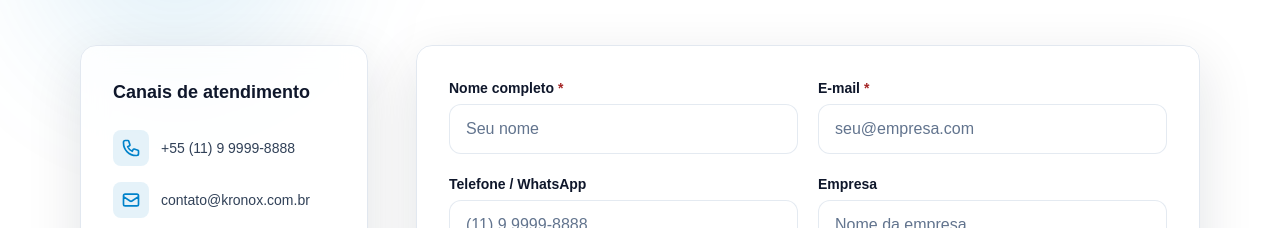
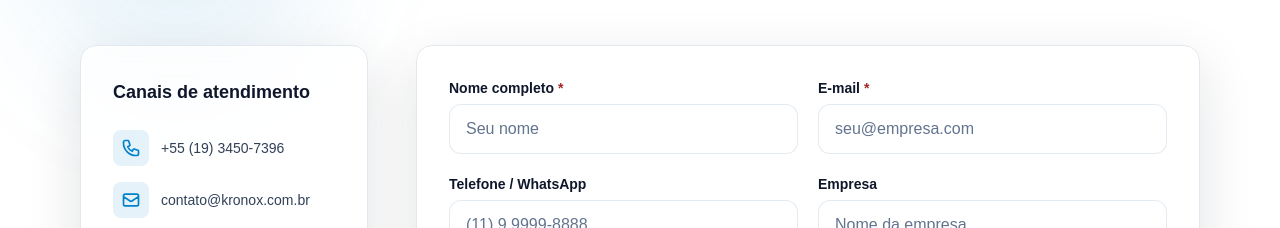
Before and after one commit to MatheusFerraz320/Landing-ModeloB2, a Next.js app: page / in a window 1280 px wide. Shown: the part 5840-6068 px from the top of the page. Built offline with nearby package versions, Linux system fonts and the light colour scheme.

Commit message:
fix correção de textos

```diff
--- a/sections/ContactForm.js
+++ b/sections/ContactForm.js
@@ -126,7 +126,7 @@ export default function ContactForm() {
                       <path strokeLinecap="round" strokeLinejoin="round" strokeWidth={2} d="M3 5a2 2 0 012-2h3.28a1 1 0 01.948.684l1.498 4.493a1 1 0 01-.502 1.21l-2.257 1.13a11.042 11.042 0 005.516 5.516l1.13-2.257a1 1 0 011.21-.502l4.493 1.498a1 1 0 01.684.949V19a2 2 0 01-2 2h-1C9.716 21 3 14.284 3 6V5z" />
                     </svg>
                   </div>
-                  <span className="text-slate-700 text-sm">+55 (11) 9 9999-8888</span>
+                  <span className="text-slate-700 text-sm">+55 (19) 3450-7396</span>
                 </li>
 
                 {/* Email */}
```
